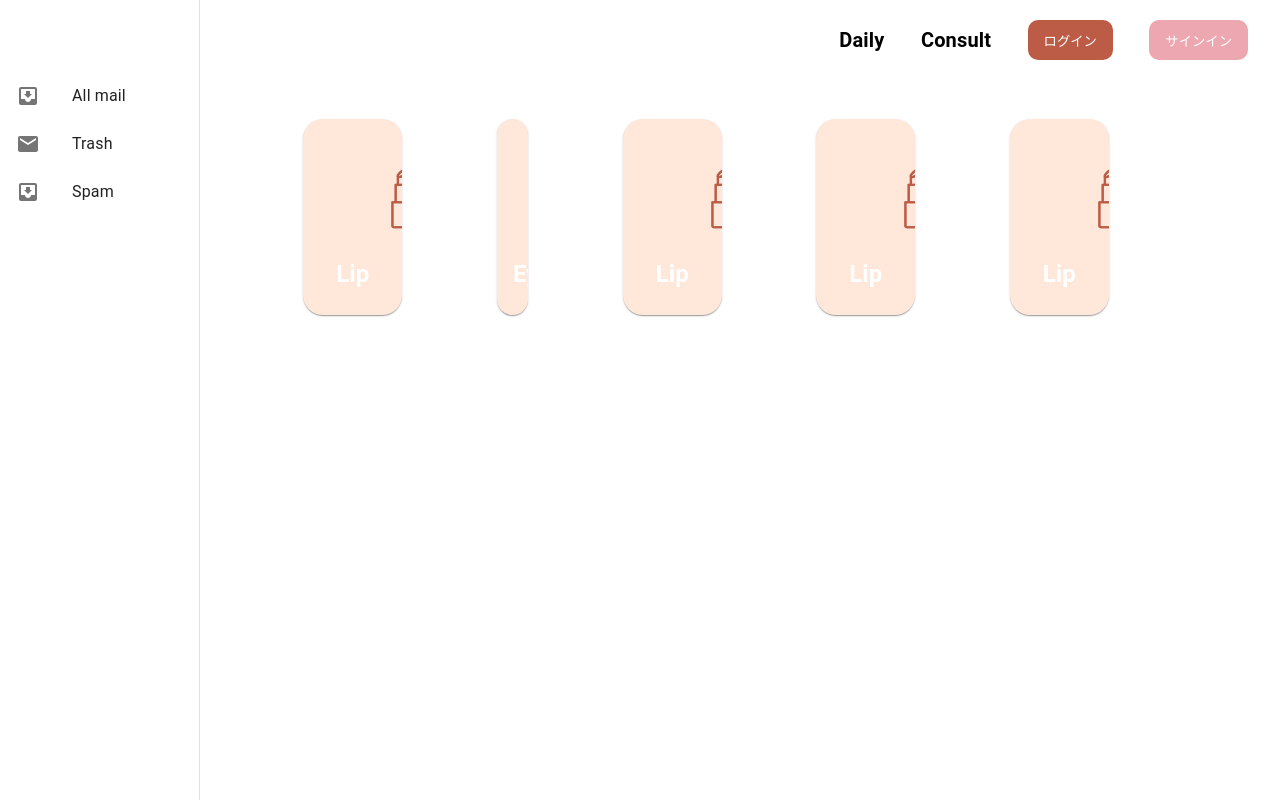
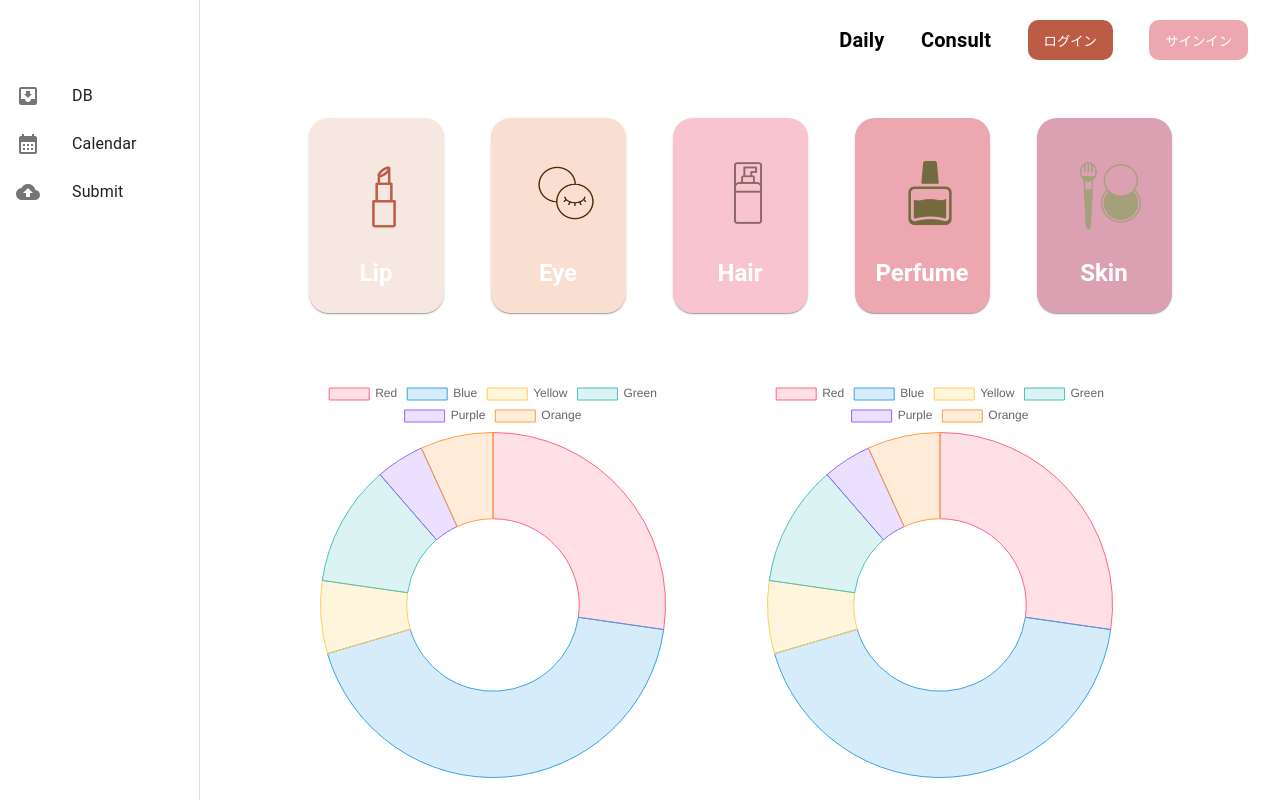
Before and after one commit to ren7087/choices_menscosme, a Next.js app: page /daily in a window 1280 px wide. Built offline with nearby package versions, Linux system fonts and the light colour scheme.

Commit message:
itemとdailyの土台

```diff
--- a/next.config.js
+++ b/next.config.js
@@ -2,6 +2,14 @@
 const nextConfig = {
   reactStrictMode: true,
   swcMinify: true,
-}
+};
 
-module.exports = nextConfig
+const withTM = require("next-transpile-modules")([
+  "@fullcalendar/common",
+  "@fullcalendar/daygrid",
+  "@fullcalendar/react",
+]);
+
+module.exports = withTM({
+  nextConfig,
+});
--- a/pages/components/molecules/card/eyeCard.tsx
+++ b/pages/components/molecules/card/eyeCard.tsx
@@ -33,7 +33,6 @@ const EyeCard: FC<Props> = (props) => {
   const imageStyle = {
     borderRadius,
     width,
-    marginLeft,
   };
 
   const fontStyle = {
@@ -48,14 +47,14 @@ const EyeCard: FC<Props> = (props) => {
       sx={{ maxWidth: 800 }}
       style={{
         borderRadius: "20px",
-        backgroundColor: "rgb(255, 231, 217)",
-        width: "300px",
+        backgroundColor: "#F8DFD2",
+        width: "auto",
         margin: "5%",
       }}
     >
       <CardActionArea>
         <Image
-          src={"/img/category/lip.png"}
+          src={"/img/category/eye.png"}
           height="150"
           width="150"
           alt="lip"
--- a/pages/components/molecules/card/hairCard.tsx
+++ b/pages/components/molecules/card/hairCard.tsx
@@ -33,7 +33,6 @@ const HairCard: FC<Props> = (props) => {
   const imageStyle = {
     borderRadius,
     width,
-    marginLeft,
   };
 
   const fontStyle = {
@@ -48,14 +47,14 @@ const HairCard: FC<Props> = (props) => {
       sx={{ maxWidth: 400 }}
       style={{
         borderRadius: "20px",
-        backgroundColor: "rgb(255, 231, 217)",
-        width: "100%",
+        backgroundColor: "#F8C4CF",
+        width: "auto",
         margin: "5%",
       }}
     >
       <CardActionArea>
         <Image
-          src={"/img/category/lip.png"}
+          src={"/img/category/hairoil.png"}
           height="150"
           width="150"
           alt="lip"
@@ -63,7 +62,7 @@ const HairCard: FC<Props> = (props) => {
         />
         <CardContent>
           <Typography gutterBottom variant="h5" style={fontStyle}>
-            Lip
+            Hair
           </Typography>
         </CardContent>
       </CardActionArea>
--- a/pages/components/molecules/card/lipCard.tsx
+++ b/pages/components/molecules/card/lipCard.tsx
@@ -33,7 +33,6 @@ const LipCard: FC<Props> = (props) => {
   const imageStyle = {
     borderRadius,
     width,
-    marginLeft,
   };
 
   const fontStyle = {
@@ -48,8 +47,8 @@ const LipCard: FC<Props> = (props) => {
       sx={{ maxWidth: 400 }}
       style={{
         borderRadius: "20px",
-        backgroundColor: "rgb(255, 231, 217)",
-        width: "100%",
+        backgroundColor: "#F6E7E0",
+        width: "auto",
         margin: "5%",
       }}
     >
--- a/pages/components/molecules/card/perfumeCard.tsx
+++ b/pages/components/molecules/card/perfumeCard.tsx
@@ -33,7 +33,6 @@ const PerfumeCard: FC<Props> = (props) => {
   const imageStyle = {
     borderRadius,
     width,
-    marginLeft,
   };
 
   const fontStyle = {
@@ -48,14 +47,14 @@ const PerfumeCard: FC<Props> = (props) => {
       sx={{ maxWidth: 400 }}
       style={{
         borderRadius: "20px",
-        backgroundColor: "rgb(255, 231, 217)",
-        width: "100%",
+        backgroundColor: "#ECA7B1",
+        width: "auto",
         margin: "5%",
       }}
     >
       <CardActionArea>
         <Image
-          src={"/img/category/lip.png"}
+          src={"/img/category/perfume.png"}
           height="150"
           width="150"
           alt="lip"
@@ -63,7 +62,7 @@ const PerfumeCard: FC<Props> = (props) => {
         />
         <CardContent>
           <Typography gutterBottom variant="h5" style={fontStyle}>
-            Lip
+            Perfume
           </Typography>
         </CardContent>
       </CardActionArea>
--- a/pages/components/molecules/card/skinCard.tsx
+++ b/pages/components/molecules/card/skinCard.tsx
@@ -33,7 +33,6 @@ const SkinCard: FC<Props> = (props) => {
   const imageStyle = {
     borderRadius,
     width,
-    marginLeft,
   };
 
   const fontStyle = {
@@ -48,14 +47,14 @@ const SkinCard: FC<Props> = (props) => {
       sx={{ maxWidth: 400 }}
       style={{
         borderRadius: "20px",
-        backgroundColor: "rgb(255, 231, 217)",
-        width: "100%",
+        backgroundColor: "#DBA1B2",
+        width: "auto",
         margin: "5%",
       }}
     >
       <CardActionArea>
         <Image
-          src={"/img/category/lip.png"}
+          src={"/img/category/skin.png"}
           height="150"
           width="150"
           alt="lip"
@@ -63,7 +62,7 @@ const SkinCard: FC<Props> = (props) => {
         />
         <CardContent>
           <Typography gutterBottom variant="h5" style={fontStyle}>
-            Lip
+            Skin
           </Typography>
         </CardContent>
       </CardActionArea>
--- /dev/null
+++ b/pages/components/organisms/chartCircle.tsx
@@ -0,0 +1,36 @@
+import React from "react";
+import { Chart as ChartJS, ArcElement, Tooltip, Legend } from "chart.js";
+import { Doughnut } from "react-chartjs-2";
+
+ChartJS.register(ArcElement, Tooltip, Legend);
+
+export const data = {
+  labels: ["Red", "Blue", "Yellow", "Green", "Purple", "Orange"],
+  datasets: [
+    {
+      label: "# of Votes",
+      data: [12, 19, 3, 5, 2, 3],
+      backgroundColor: [
+        "rgba(255, 99, 132, 0.2)",
+        "rgba(54, 162, 235, 0.2)",
+        "rgba(255, 206, 86, 0.2)",
+        "rgba(75, 192, 192, 0.2)",
+        "rgba(153, 102, 255, 0.2)",
+        "rgba(255, 159, 64, 0.2)",
+      ],
+      borderColor: [
+        "rgba(255, 99, 132, 1)",
+        "rgba(54, 162, 235, 1)",
+        "rgba(255, 206, 86, 1)",
+        "rgba(75, 192, 192, 1)",
+        "rgba(153, 102, 255, 1)",
+        "rgba(255, 159, 64, 1)",
+      ],
+      borderWidth: 1,
+    },
+  ],
+};
+
+export function ChartCircle() {
+  return <Doughnut data={data} style={{ width: "50%" }} />;
+}
--- /dev/null
+++ b/pages/components/organisms/chartLine.tsx
@@ -0,0 +1,36 @@
+import React from "react";
+import { Chart as ChartJS, ArcElement, Tooltip, Legend } from "chart.js";
+import { Doughnut } from "react-chartjs-2";
+
+ChartJS.register(ArcElement, Tooltip, Legend);
+
+export const data = {
+  labels: ["Red", "Blue", "Yellow", "Green", "Purple", "Orange"],
+  datasets: [
+    {
+      label: "# of Votes",
+      data: [12, 19, 3, 5, 2, 3],
+      backgroundColor: [
+        "rgba(255, 99, 132, 0.2)",
+        "rgba(54, 162, 235, 0.2)",
+        "rgba(255, 206, 86, 0.2)",
+        "rgba(75, 192, 192, 0.2)",
+        "rgba(153, 102, 255, 0.2)",
+        "rgba(255, 159, 64, 0.2)",
+      ],
+      borderColor: [
+        "rgba(255, 99, 132, 1)",
+        "rgba(54, 162, 235, 1)",
+        "rgba(255, 206, 86, 1)",
+        "rgba(75, 192, 192, 1)",
+        "rgba(153, 102, 255, 1)",
+        "rgba(255, 159, 64, 1)",
+      ],
+      borderWidth: 1,
+    },
+  ],
+};
+
+export function ChartLine() {
+  return <Doughnut data={data} style={{ width: "50%" }} />;
+}
--- a/pages/daily/index.tsx
+++ b/pages/daily/index.tsx
@@ -4,20 +4,33 @@ import Drawer from "@mui/material/Drawer";
 import Toolbar from "@mui/material/Toolbar";
 import List from "@mui/material/List";
 import Typography from "@mui/material/Typography";
-import Divider from "@mui/material/Divider";
 import ListItem from "@mui/material/ListItem";
 import ListItemButton from "@mui/material/ListItemButton";
 import ListItemIcon from "@mui/material/ListItemIcon";
 import ListItemText from "@mui/material/ListItemText";
 import InboxIcon from "@mui/icons-material/MoveToInbox";
-import MailIcon from "@mui/icons-material/Mail";
+import BackupIcon from "@mui/icons-material/Backup";
+import CalendarMonthIcon from "@mui/icons-material/CalendarMonth";
 import LipCard from "../components/molecules/card/lipCard";
 import EyeCard from "../components/molecules/card/eyeCard";
 import HairCard from "../components/molecules/card/hairCard";
 import PerfumeCard from "../components/molecules/card/perfumeCard";
 import SkinCard from "../components/molecules/card/skinCard";
+import { Grid } from "@mui/material";
+import { styled } from "@mui/material/styles";
+import Paper from "@mui/material/Paper";
+import { ChartCircle } from "../components/organisms/chartCircle";
+import { ChartLine } from "../components/organisms/chartLine";
 
 const drawerWidth = 200;
+
+const Item = styled(Paper)(({ theme }) => ({
+  backgroundColor: theme.palette.mode === "dark" ? "#1A2027" : "#fff",
+  ...theme.typography.body2,
+  padding: theme.spacing(1),
+  textAlign: "center",
+  color: theme.palette.text.secondary,
+}));
 
 const index = () => {
   return (
@@ -37,11 +50,13 @@ const index = () => {
         <Toolbar />
         <Box sx={{ overflow: "auto" }}>
           <List>
-            {["All mail", "Trash", "Spam"].map((text, index) => (
+            {["DB", "Calendar", "Submit"].map((text, index) => (
               <ListItem key={text} disablePadding>
                 <ListItemButton>
                   <ListItemIcon>
-                    {index % 2 === 0 ? <InboxIcon /> : <MailIcon />}
+                    {index % 3 === 0 && <InboxIcon />}
+                    {index % 3 === 1 && <CalendarMonthIcon />}
+                    {index % 3 === 2 && <BackupIcon />}
                   </ListItemIcon>
                   <ListItemText primary={text} />
                 </ListItemButton>
@@ -50,13 +65,11 @@ const index = () => {
           </List>
         </Box>
       </Drawer>
-      <Box
-        component="main"
-        style={{ display: "flex", justifyContent: "space-between" }}
-      >
-        <Toolbar />
+      <div style={{ textAlign: "center", margin: "auto", marginTop: "30px" }}>
+        <Grid container spacing={2}>
+          <Grid item xs={2.4}>
+            <Item style={{ boxShadow: "none" }}>
               <LipCard
-          marginLeft={"25%"}
                 textAlign={"center"}
                 marginTop={"-30px"}
                 fontWeight={"bold"}
@@ -66,8 +79,11 @@ const index = () => {
                   throw new Error("Function not implemented.");
                 }}
               />
+            </Item>
+          </Grid>
+          <Grid item xs={2.4}>
+            <Item style={{ boxShadow: "none" }}>
               <EyeCard
-          marginLeft={"25%"}
                 textAlign={"center"}
                 marginTop={"-30px"}
                 fontWeight={"bold"}
@@ -77,8 +93,11 @@ const index = () => {
                   throw new Error("Function not implemented.");
                 }}
               />
+            </Item>
+          </Grid>
+          <Grid item xs={2.4}>
+            <Item style={{ boxShadow: "none" }}>
               <HairCard
-          marginLeft={"25%"}
                 textAlign={"center"}
                 marginTop={"-30px"}
                 fontWeight={"bold"}
@@ -88,8 +107,11 @@ const index = () => {
                   throw new Error("Function not implemented.");
                 }}
               />
+            </Item>
+          </Grid>
+          <Grid item xs={2.4}>
+            <Item style={{ boxShadow: "none" }}>
               <PerfumeCard
-          marginLeft={"25%"}
                 textAlign={"center"}
                 marginTop={"-30px"}
                 fontWeight={"bold"}
@@ -99,8 +121,11 @@ const index = () => {
                   throw new Error("Function not implemented.");
                 }}
               />
+            </Item>
+          </Grid>
+          <Grid item xs={2.4}>
+            <Item style={{ boxShadow: "none" }}>
               <SkinCard
-          marginLeft={"25%"}
                 textAlign={"center"}
                 marginTop={"-30px"}
                 fontWeight={"bold"}
@@ -110,7 +135,37 @@ const index = () => {
                   throw new Error("Function not implemented.");
                 }}
               />
+            </Item>
+          </Grid>
+        </Grid>
+        <div
+          style={{
+            display: "flex",
+            width: "100%",
+            maxWidth: "100vw",
+            marginTop: "50px",
+          }}
+        >
+          <Box
+            sx={{
+              width: " 50%",
+              height: 400,
+              backgroundColor: "white",
+            }}
+          >
+            <ChartCircle />
           </Box>
+          <Box
+            sx={{
+              width: " 50%",
+              height: 400,
+              backgroundColor: "white",
+            }}
+          >
+            <ChartLine />
+          </Box>
+        </div>
+      </div>
     </Box>
   );
 };
```
Also changed, not shown: package.json (+9 -0 lines), pages/daily/calendar/index.tsx (added, +15 -0 lines), 2 other files (tests, documents, lock files or other folders). Lines whose indentation alone changed are shown as unchanged.
